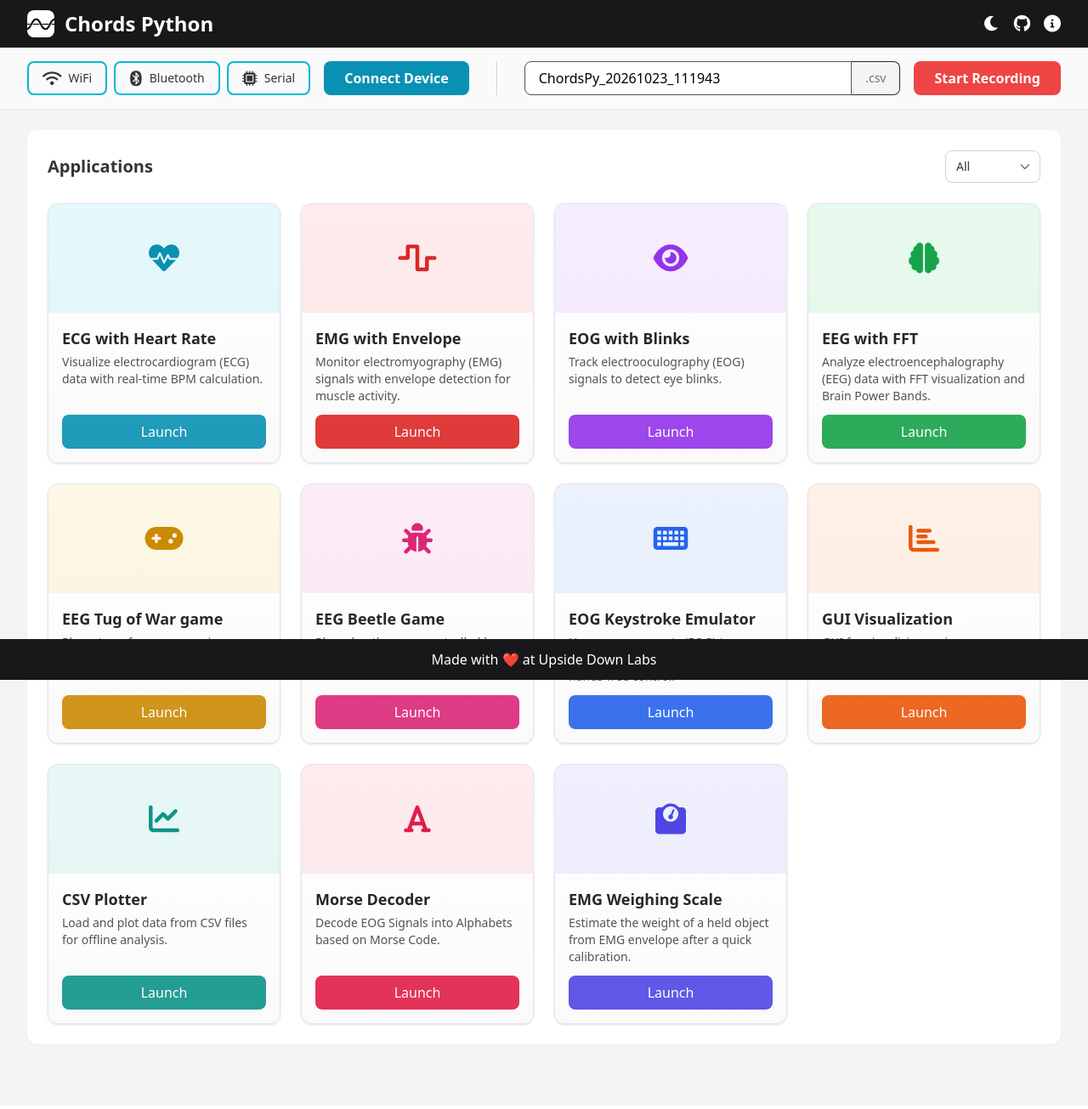
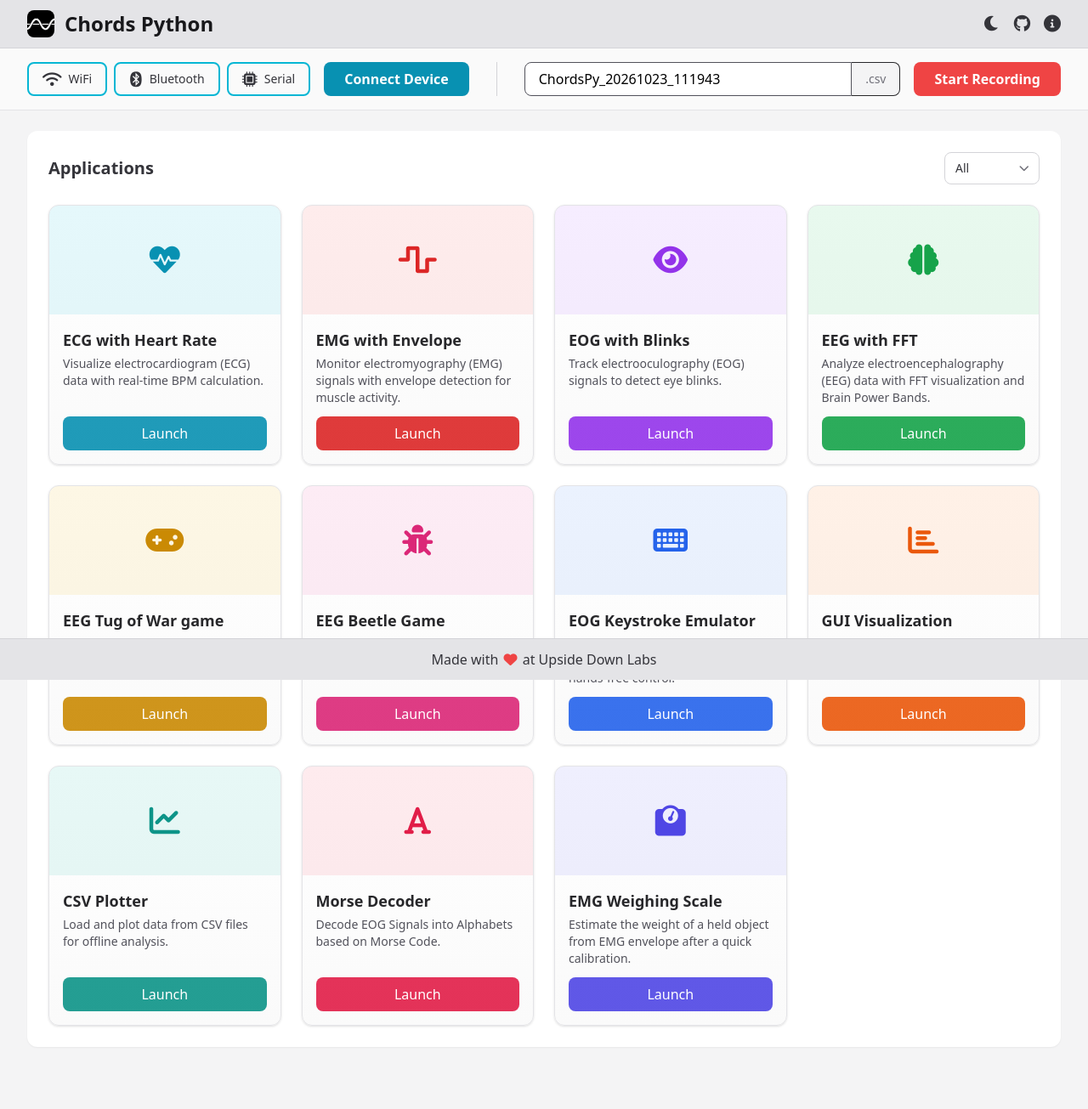
Before and after one commit to upsidedownlabs/Chords-Python, a Flask app: page / in a window 1280 px wide. Shown: the whole page at 85% size. Before the commit the page ends 1231 px from the top, so only its background shows below. Run offline with Flask 3, Linux system fonts and the light colour scheme; some libraries are stand-ins or nearby versions.

Commit message:
Update header and footer to be dark in dark mode and light in light mode

```diff
--- a/chordspy/templates/index.html
+++ b/chordspy/templates/index.html
@@ -81,27 +81,29 @@
     <!--
       Header Section - Contains app title, theme toggle, and action buttons
     -->
-    <header class="bg-gray-900 dark:border-b dark:border-gray-700 text-white sticky top-0 z-50">
+    <header class="bg-gray-200 dark:bg-gray-800 border-b border-gray-300 dark:border-gray-700 text-gray-900 dark:text-white sticky top-0 z-50">
         <div class="max-w-full px-8 py-3 flex justify-between items-center">
             <!-- App logo and title -->
-            <div class="flex items-center space-x-3">
-                <img src="/media/ChordsWhite.svg" alt="Chords logo" class="h-8 w-8 rounded-lg">
-                <span class="text-2xl font-bold text-white">
+            <div class="flex items-center gap-3">
+                <!-- Black logo in light mode, white logo in dark mode -->
+                <img src="/media/ChordsBlack.svg" alt="Chords logo" class="h-8 w-8 rounded-lg dark:hidden">
+                <img src="/media/ChordsWhite.svg" alt="Chords logo" class="h-8 w-8 rounded-lg hidden dark:block">
+                <span class="text-2xl font-bold text-gray-900 dark:text-white">
                     Chords Python
                 </span>
             </div>
             <!-- Header action buttons -->
             <div class="flex space-x-4 items-center">
                 <!-- Theme toggle button -->
-                <button id="theme-toggle" class="text-white hover:text-cyan-400 transition-colors">
+                <button id="theme-toggle" class="text-gray-700 dark:text-white hover:text-cyan-600 dark:hover:text-cyan-400 transition-colors">
                     <i class="fas fa-moon text-xl"></i>
                 </button>
                 <!-- GitHub link button -->
-                <button id="github-btn" class="text-white hover:text-cyan-400 transition-colors">
+                <button id="github-btn" class="text-gray-700 dark:text-white hover:text-cyan-600 dark:hover:text-cyan-400 transition-colors">
                     <i class="fab fa-github text-xl"></i>
                 </button>
                 <!-- Info button -->
-                <button id="info-btn" class="text-white hover:text-cyan-400 transition-colors">
+                <button id="info-btn" class="text-gray-700 dark:text-white hover:text-cyan-600 dark:hover:text-cyan-400 transition-colors">
                     <i class="fas fa-info-circle text-xl"></i>
                 </button>
             </div>
@@ -173,7 +175,7 @@
     -->
     <!-- App popup (information / very important warnings), filled by showPopup() in script.js -->
     <div id="popup-modal" class="fixed inset-0 bg-black bg-opacity-50 flex items-center justify-center z-[1100] hidden">
-        <div class="bg-white dark:bg-gray-850 dark:border dark:border-gray-700 rounded-xl p-6 w-full max-w-sm shadow-lg" role="dialog" aria-modal="true" aria-labelledby="popup-title">
+        <div class="bg-white dark:bg-gray-850 border border-transparent dark:border-gray-700 rounded-xl p-6 w-full max-w-sm shadow-lg" role="dialog" aria-modal="true" aria-labelledby="popup-title">
             <h3 id="popup-title" class="text-lg font-semibold text-gray-800 dark:text-gray-200 mb-2"></h3>
             <p id="popup-message" class="text-sm text-gray-600 dark:text-gray-400"></p>
             <div class="mt-5 flex justify-end">
@@ -213,7 +215,7 @@
     -->
     <main class="flex-1 overflow-y-auto px-8 py-6">
         <!-- Applications Section -->
-        <div class="bg-white dark:bg-gray-900 dark:border dark:border-gray-700 rounded-xl p-6 shadow-sm dark:shadow-none">
+        <div class="bg-white dark:bg-gray-900 border border-transparent dark:border-gray-700 rounded-xl p-6 shadow-sm dark:shadow-none">
             <!-- Section header with title and filter dropdown -->
             <div class="flex justify-between items-center mb-6">
                 <h2 class="text-xl font-semibold text-gray-700 dark:text-gray-200">Applications</h2>
@@ -237,9 +239,9 @@
     <!--
       Footer Section - Simple sticky footer with attribution
     -->
-    <footer class="bg-gray-900 dark:border-t dark:border-gray-700 text-white sticky bottom-0 z-50">
+    <footer class="bg-gray-200 dark:bg-gray-800 border-t border-gray-300 dark:border-gray-700 text-gray-700 dark:text-white sticky bottom-0 z-50">
         <div class="max-w-full px-8 py-3 text-center">
-            Made with ❤️ at Upside Down Labs
+            Made with <i class="fas fa-heart text-red-500 mx-0.5" aria-label="love"></i> at Upside Down Labs
         </div>
     </footer>
 
```
Also changed, not shown: chordspy/media/ChordsBlack.svg (added).
